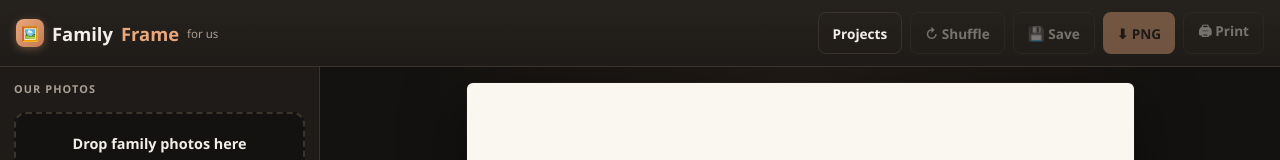
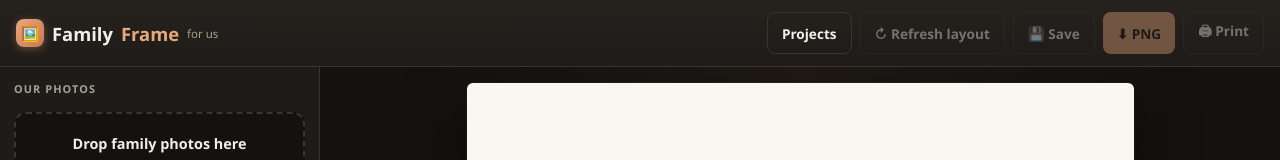
Before and after one commit to sk6594246/collageengine, a React (Vite) app: page / in a window 1280 px wide. Shown: the top 160 px of the page. Built offline with nearby package versions, Linux system fonts and the light colour scheme.

Commit message:
Layout only on Refresh layout button; no auto rebuild on add/remove/settings

```diff
--- a/src/components/AppHeader.jsx
+++ b/src/components/AppHeader.jsx
@@ -27,8 +27,8 @@ export default function AppHeader({
         >
           {view === 'projects' ? '← Studio' : 'Projects'}
         </button>
-        <button type="button" className="secondary" onClick={() => rebuild()} disabled={!photos.length} title="Shuffle layout">
-          ↻ Shuffle
+        <button type="button" className="secondary" onClick={() => rebuild()} disabled={!photos.length} title="Rebuild the grid from current layout settings">
+          ↻ Refresh layout
         </button>
         <button type="button" className="secondary" onClick={handleSaveProject} disabled={!photos.length}>
           💾 Save
```
